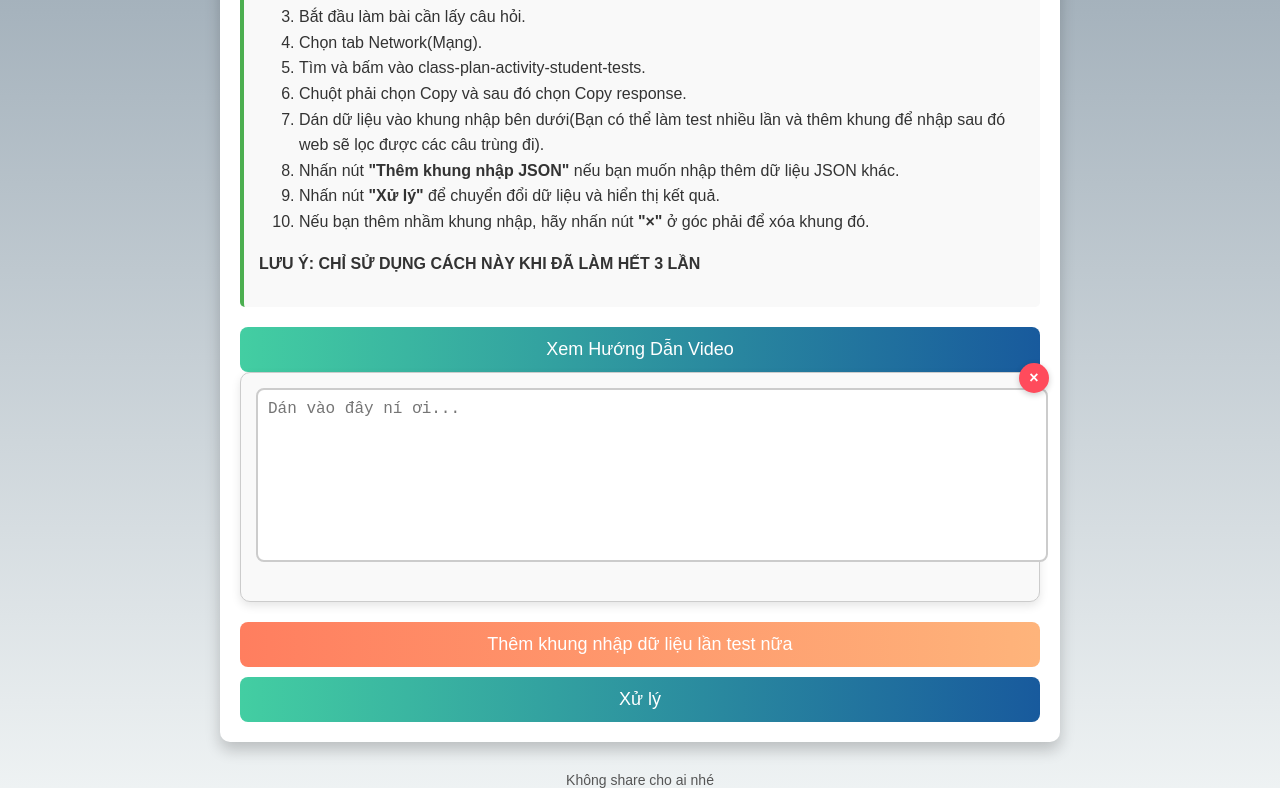
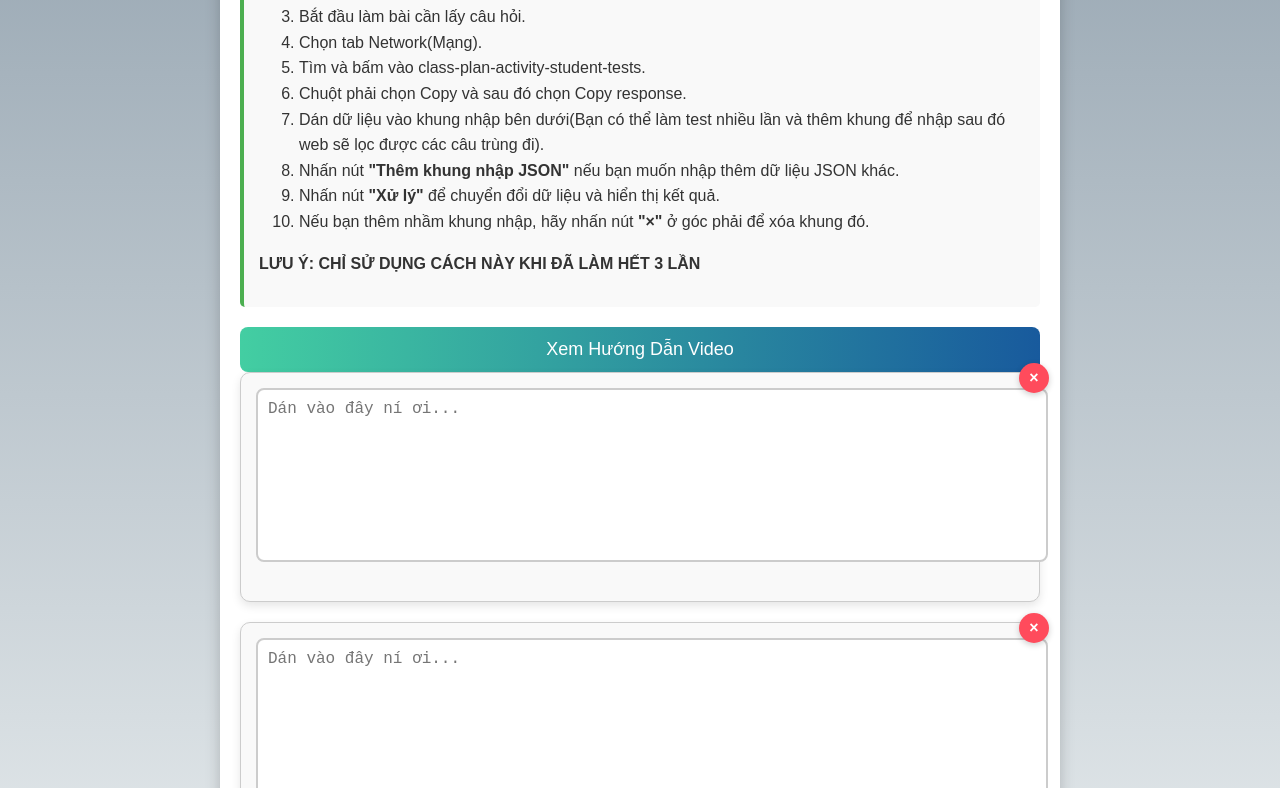
Before and after one commit to DUYHOCIT/Lay, a website: page public/index.html in a window 1280 px wide. Both pictures are taken after a click on the button "Thêm khung nhập dữ liệu lần test nữa". Shown: the part 248-1036 px from the top of the page. Drawn offline with Linux system fonts and the light colour scheme.

Commit message:
Thông điệp commit của bạn

```diff
--- a/public/index.html
+++ b/public/index.html
@@ -185,7 +185,23 @@
     </footer>
 
     <script>
-    document.getElementById('processButton').addEventListener('click', function () {
+        document.getElementById('addJsonButton').addEventListener('click', function () {
+            const jsonInputs = document.getElementById('jsonInputs');
+            const newJsonGroup = document.createElement('div');
+            newJsonGroup.className = 'json-group';
+            newJsonGroup.innerHTML = `
+                <textarea class="jsonInput" placeholder="Dán vào đây ní ơi..."></textarea>
+                <button class="deleteButton">&times;</button>
+            `;
+            jsonInputs.appendChild(newJsonGroup);
+
+            const deleteButton = newJsonGroup.querySelector('.deleteButton');
+            deleteButton.addEventListener('click', function () {
+                jsonInputs.removeChild(newJsonGroup);
+            });
+        });
+
+        document.getElementById('processButton').addEventListener('click', function () {
     const jsonInputs = document.querySelectorAll('.jsonInput');
     const uniqueQuestions = new Map();
 
@@ -215,13 +231,12 @@
         }
     });
 
-    // Chuyển kết quả thành JSON
+    // Chuyển kết quả thành JSON và gửi tới Netlify function
     const processedData = Array.from(uniqueQuestions).map(([id, data]) => ({
         questionHtml: data.questionHtml,
         answerOptions: data.answerOptions
     }));
 
-    // Gửi yêu cầu POST tới Netlify function
     fetch('/.netlify/functions/upload', {
         method: 'POST',
         body: JSON.stringify({ questions: processedData }),
@@ -229,14 +244,13 @@
     })
     .then(response => response.json())
     .then(data => {
-        alert('Đã xử lý dữ liệu và gửi file tới Telegram.');
+        // Không hiển thị thông báo gửi thành công nữa
+        // Nếu cần, có thể thay bằng một thông báo khác hoặc chỉ đơn giản là không làm gì
     })
     .catch(error => {
         alert('Lỗi kết nối với server: ' + error);
     });
 });
-
-
         document.getElementById('videoGuideButton').addEventListener('click', function () {
             window.open('https://drive.google.com/file/d/1DgBA0R6jlCU7KjSdF6mei_LKs5bzHf9D/view?usp=sharing', '_blank');
         });
```
Also changed, not shown: netlify/functions/upload.js (+5 -11 lines).
